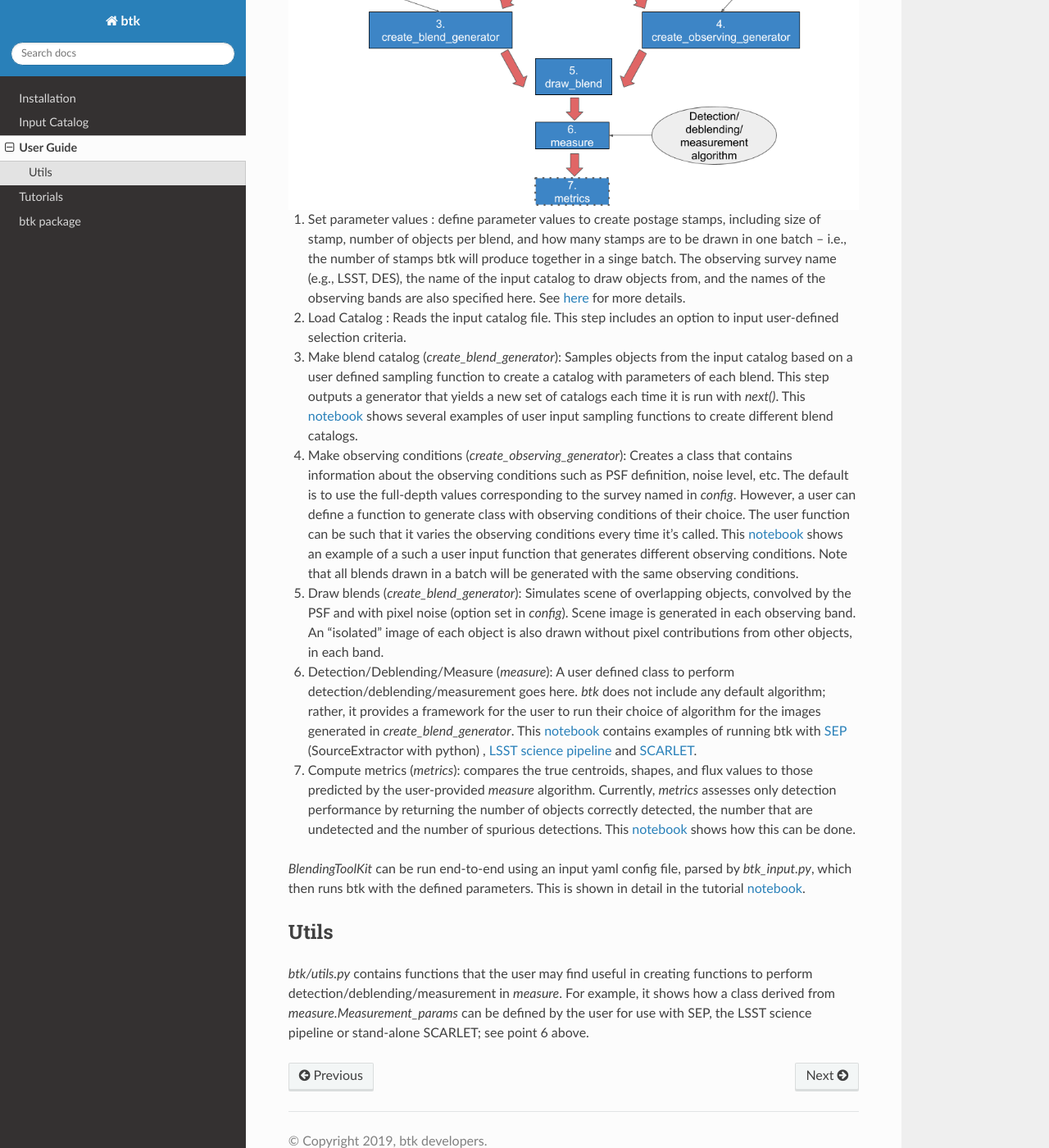
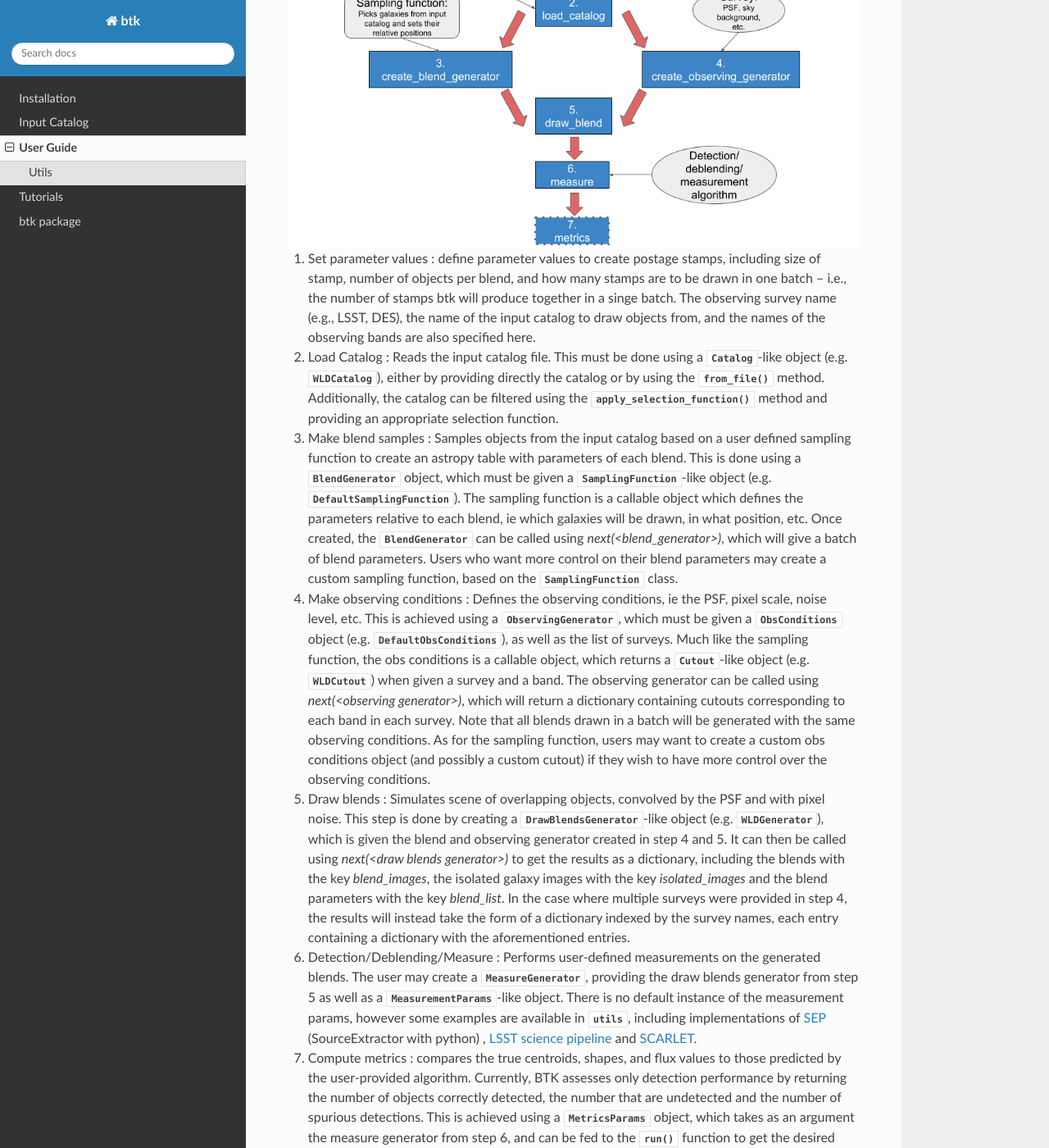
Before and after one commit to LSSTDESC/BlendingToolKit, a Sphinx documentation site: the page built from docs/source/user_guide.rst, in a window 1280 px wide and 1400 px high, scrolled down 440 px. Shown: the whole window at 82% size. Built offline with Sphinx 7.4.7 and the Read the Docs theme 2.0.0, drawn with Linux system fonts in a browser that asks for light colours; some of the changed text lies outside the part shown.

Commit message:
Updated the user guide

```diff
--- /dev/null
+++ b/docs/source/src/btk.catalog.rst
@@ -0,0 +1,4 @@
+btk.catalog module
+=============================
+
+.. automodule:: btk.catalog
--- a/docs/source/src/btk.get_input_catalog.rst
+++ /dev/null
@@ -1,4 +0,0 @@
-btk.get_input_catalog module
-=============================
-
-.. automodule:: btk.get_input_catalog
--- a/docs/source/src/btk.rst
+++ b/docs/source/src/btk.rst
@@ -14,7 +14,7 @@ Submodules
 
 .. toctree::
 
-   btk.get_input_catalog
+   btk.catalog
    btk.compute_metrics
    btk.create_blend_generator
    btk.create_observing_generator
--- /dev/null
+++ b/docs/source/src/btk.utils.rst
@@ -0,0 +1,4 @@
+btk.utils module
+=========================
+
+.. automodule:: btk.utils
--- a/docs/source/user_guide.rst
+++ b/docs/source/user_guide.rst
@@ -1,7 +1,7 @@
 User Guide
 ==============
 
-This document gives a detailed look into the work-flow of *BlendingToolKit* (btk). For a quick tutorial on how to run btk, see the jupyter notebook tutorials `here <tutorials.html>`_. This page is especially useful if you plan to use btk with your own detection/deblending/measurement algorithm.
+This document gives a detailed look into the work-flow of *BlendingToolKit* (btk). For a quick tutorial on how to run btk, see the jupyter notebook tutorials `here <tutorials.html>`_. This page is especially useful if you plan to use btk with your own detection/deblending/measurement algorithm. The workflow presented here should be as general as possible ; examples for the WeakLensingDeblending case are also given.
 
 
 The workflow of btk is shown here:
@@ -10,13 +10,13 @@ The workflow of btk is shown here:
    :align: center
 
 
-1. Set parameter values : define parameter values to create postage stamps, including size of stamp, number of objects per blend, and how many stamps are to be drawn in one batch -- i.e., the number of stamps btk will produce together in a singe batch. The observing survey name (e.g., LSST, DES), the name of the input catalog to draw objects from, and the names of the observing bands are also specified here. See `here <src/btk.config.html>`_ for more details.
-2. Load Catalog : Reads the input catalog file. This step includes an option to input user-defined selection criteria.
-3. Make blend catalog (*create_blend_generator*): Samples objects from the input catalog based on a user defined sampling function to create a catalog with parameters of each blend. This step outputs a generator that yields a new set of catalogs each time it is run with *next()*. This `notebook <https://github.com/LSSTDESC/BlendingToolKit/blob/master/notebooks/custom_sampling_function.ipynb>`_ shows several examples of user input sampling functions to create different blend catalogs.
-4. Make observing conditions (*create_observing_generator*): Creates a class that contains information about the observing conditions such as PSF definition, noise level, etc. The default is to use the full-depth values corresponding to the survey named in *config*. However, a user can define a function to generate class with observing conditions of their choice. The user function can be such that it varies the observing conditions every time it's called. This `notebook <https://github.com/LSSTDESC/BlendingToolKit/blob/master/notebooks/custom_sampling_function.ipynb>`_ shows an example of a such a user input function that generates different observing conditions. Note that all blends drawn in a batch will be generated with the same observing conditions.
-5. Draw blends (*create_blend_generator*): Simulates scene of overlapping objects, convolved by the PSF and with pixel noise (option set in *config*). Scene image is generated in each observing band. An "isolated" image of each object is also drawn without pixel contributions from other objects, in each band.
-6. Detection/Deblending/Measure (*measure*): A user defined class to perform detection/deblending/measurement goes here. *btk* does not include any default algorithm; rather, it provides a framework for the user to run their choice of algorithm for the images generated in *create_blend_generator*. This `notebook <https://github.com/LSSTDESC/BlendingToolKit/blob/master/notebooks/run_basic.ipynb>`_ contains examples of running btk with `SEP <https://sep.readthedocs.io/en/v1.0.x/index.html>`_ (SourceExtractor with python) , `LSST science pipeline <https://pipelines.lsst.io>`_ and `SCARLET <https://scarlet.readthedocs.io/en/latest/index.html>`_.
-7. Compute metrics (*metrics*): compares the true centroids, shapes, and flux values to those predicted by the user-provided *measure* algorithm. Currently, *metrics* assesses only detection performance by returning the number of objects correctly detected, the number that are undetected and the number of spurious detections. This `notebook <https://github.com/LSSTDESC/BlendingToolKit/blob/master/notebooks/evaluate_metrics.ipynb>`_ shows how this can be done.
+1. Set parameter values : define parameter values to create postage stamps, including size of stamp, number of objects per blend, and how many stamps are to be drawn in one batch -- i.e., the number of stamps btk will produce together in a singe batch. The observing survey name (e.g., LSST, DES), the name of the input catalog to draw objects from, and the names of the observing bands are also specified here.
+2. Load Catalog : Reads the input catalog file. This must be done using a :class:`~btk.catalog.Catalog`-like object (e.g. :class:`~btk.catalog.WLDCatalog`), either by providing directly the catalog or by using the :meth:`~btk.catalog.Catalog.from_file` method. Additionally, the catalog can be filtered using the :meth:`~btk.catalog.Catalog.apply_selection_function` method and providing an appropriate selection function.
+3. Make blend samples : Samples objects from the input catalog based on a user defined sampling function to create an astropy table with parameters of each blend. This is done using a :class:`~btk.create_blend_generator.BlendGenerator` object, which must be given a :class:`~btk.sampling_functions.SamplingFunction`-like object (e.g. :class:`~btk.sampling_functions.DefaultSamplingFunction`). The sampling function is a callable object which defines the parameters relative to each blend, ie which galaxies will be drawn, in what position, etc. Once created, the :class:`~btk.create_blend_generator.BlendGenerator` can be called using *next(<blend_generator>)*, which will give a batch of blend parameters. Users who want more control on their blend parameters may create a custom sampling function, based on the :class:`~btk.sampling_functions.SamplingFunction` class.
+4. Make observing conditions : Defines the observing conditions, ie the PSF, pixel scale, noise level, etc. This is achieved using a :class:`~btk.create_observing_generator.ObservingGenerator`, which must be given a :class:`~btk.obs_conditions.ObsConditions` object (e.g. :class:`~btk.obs_conditions.DefaultObsConditions`), as well as the list of surveys. Much like the sampling function, the obs conditions is a callable object, which returns a :class:`~btk.obs_conditions.Cutout`-like object (e.g. :class:`~btk.obs_conditions.WLDCutout`) when given a survey and a band. The observing generator can be called using *next(<observing generator>)*, which will return a dictionary containing cutouts corresponding to each band in each survey.  Note that all blends drawn in a batch will be generated with the same observing conditions. As for the sampling function, users may want to create a custom obs conditions object (and possibly a custom cutout) if they wish to have more control over the observing conditions.
+5. Draw blends : Simulates scene of overlapping objects, convolved by the PSF and with pixel noise. This step is done by creating a :class:`~btk.draw_blends.DrawBlendsGenerator`-like object (e.g. :class:`~btk.draw_blends.WLDGenerator`), which is given the blend and observing generator created in step 4 and 5. It can then be called using *next(<draw blends generator>)* to get the results as a dictionary, including the blends with the key *blend_images*, the isolated galaxy images with the key *isolated_images* and the blend parameters with the key *blend_list*. In the case where multiple surveys were provided in step 4, the results will instead take the form of a dictionary indexed by the survey names, each entry containing a dictionary with the aforementioned entries.
+6. Detection/Deblending/Measure : Performs user-defined measurements on the generated blends. The user may create a :class:`~btk.measure.MeasureGenerator`, providing the draw blends generator from step 5 as well as a :class:`~btk.measure.MeasurementParams`-like object. There is no default instance of the measurement params, however some examples are available in :class:`~btk.utils`, including implementations of `SEP <https://sep.readthedocs.io/en/v1.0.x/index.html>`_ (SourceExtractor with python) , `LSST science pipeline <https://pipelines.lsst.io>`_ and `SCARLET <https://scarlet.readthedocs.io/en/latest/index.html>`_.
+7. Compute metrics : compares the true centroids, shapes, and flux values to those predicted by the user-provided algorithm. Currently, BTK assesses only detection performance by returning the number of objects correctly detected, the number that are undetected and the number of spurious detections. This is achieved using a :class:`~btk.compute_metrics.MetricsParams` object, which takes as an argument the measure generator from step 6, and can be fed to the :func:`~btk.compute_metrics.run` function to get the desired results. Please note that this section may be reworked in the future.
 
 
 *BlendingToolKit* can be run end-to-end using an input yaml config file, parsed by *btk_input.py*, which then runs btk with the defined parameters.
```
